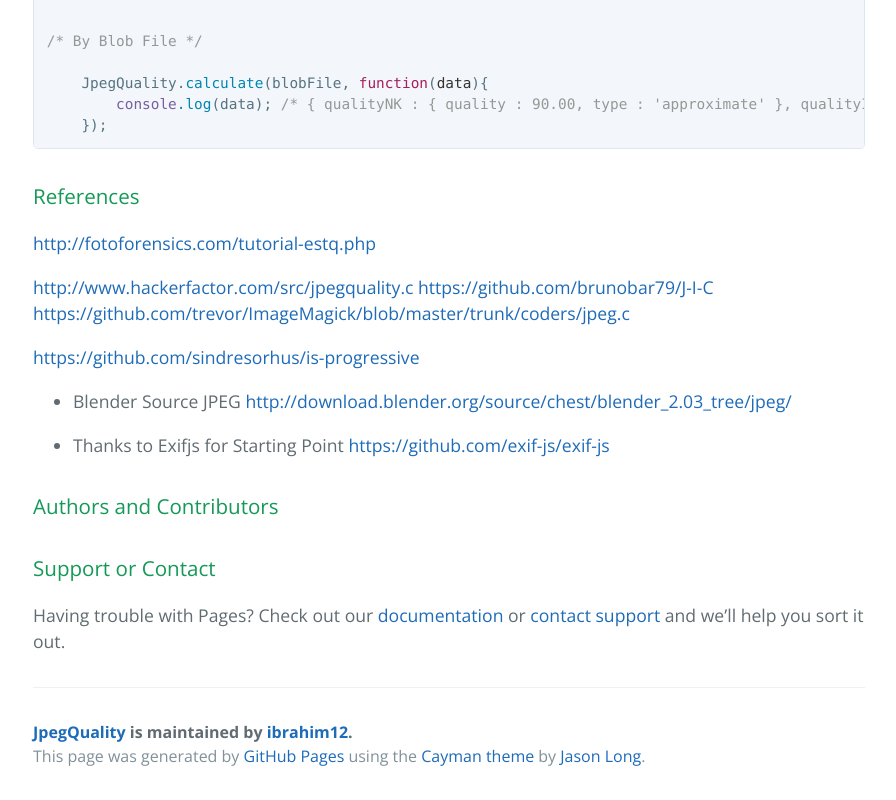
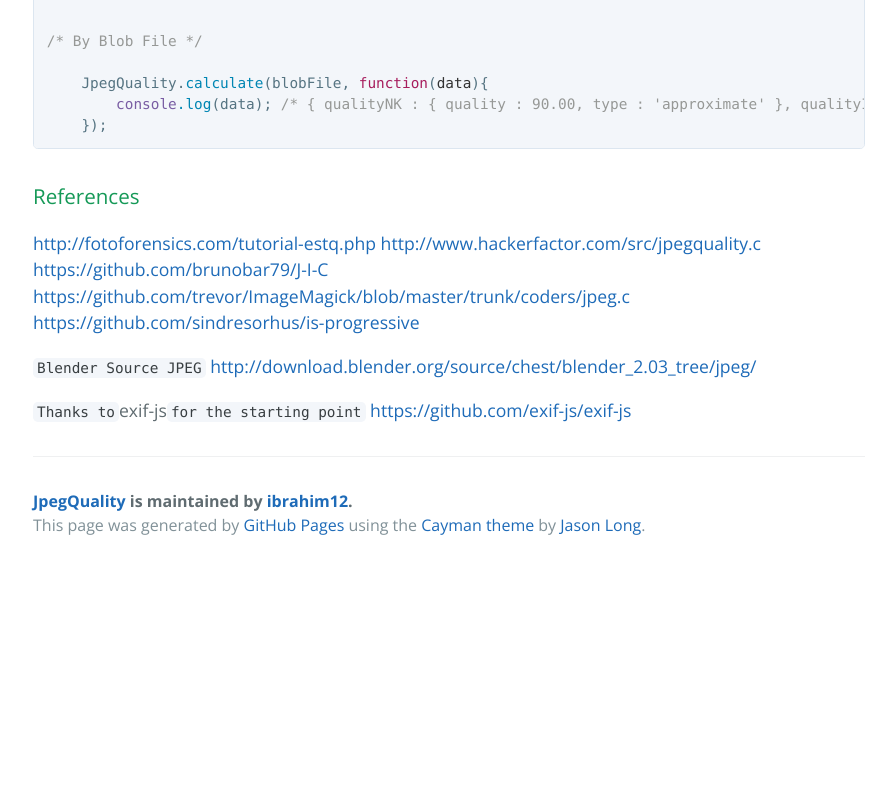
Before and after one commit to ibrahim12/JpegQuality, a plain HTML site: page index.html in a window 1280 px wide. Shown: the part 1199-1999 px from the top of the page, without its empty margins (191-1087 px from the left). After the commit the page ends 1768 px from the top, so only its background shows below. Drawn offline with nearby package versions, Linux system fonts and the light colour scheme.

```diff
--- a/index.html
+++ b/index.html
@@ -76,28 +76,17 @@
 <h3>
 <a id="references" class="anchor" href="#references" aria-hidden="true"><span class="octicon octicon-link"></span></a>References</h3>
 
-<p><a href="http://fotoforensics.com/tutorial-estq.php">http://fotoforensics.com/tutorial-estq.php</a></p>
+<p><a href="http://fotoforensics.com/tutorial-estq.php">http://fotoforensics.com/tutorial-estq.php</a>
+<a href="http://www.hackerfactor.com/src/jpegquality.c">http://www.hackerfactor.com/src/jpegquality.c</a>
+<a href="https://github.com/brunobar79/J-I-C">https://github.com/brunobar79/J-I-C</a>
+<a href="https://github.com/trevor/ImageMagick/blob/master/trunk/coders/jpeg.c">https://github.com/trevor/ImageMagick/blob/master/trunk/coders/jpeg.c</a>
+<a href="https://github.com/sindresorhus/is-progressive">https://github.com/sindresorhus/is-progressive</a></p>
 
-<p><a href="http://www.hackerfactor.com/src/jpegquality.c">http://www.hackerfactor.com/src/jpegquality.c</a>
-<a href="https://github.com/brunobar79/J-I-C">https://github.com/brunobar79/J-I-C</a>
-<a href="https://github.com/trevor/ImageMagick/blob/master/trunk/coders/jpeg.c">https://github.com/trevor/ImageMagick/blob/master/trunk/coders/jpeg.c</a></p>
+<p><code>Blender Source JPEG</code>
+<a href="http://download.blender.org/source/chest/blender_2.03_tree/jpeg/">http://download.blender.org/source/chest/blender_2.03_tree/jpeg/</a></p>
 
-<p><a href="https://github.com/sindresorhus/is-progressive">https://github.com/sindresorhus/is-progressive</a></p>
-
-<ul>
-<li><p>Blender Source JPEG
-<a href="http://download.blender.org/source/chest/blender_2.03_tree/jpeg/">http://download.blender.org/source/chest/blender_2.03_tree/jpeg/</a></p></li>
-<li><p>Thanks to Exifjs for Starting Point
-<a href="https://github.com/exif-js/exif-js">https://github.com/exif-js/exif-js</a></p></li>
-</ul>
-
-<h3>
-<a id="authors-and-contributors" class="anchor" href="#authors-and-contributors" aria-hidden="true"><span class="octicon octicon-link"></span></a>Authors and Contributors</h3>
-
-<h3>
-<a id="support-or-contact" class="anchor" href="#support-or-contact" aria-hidden="true"><span class="octicon octicon-link"></span></a>Support or Contact</h3>
-
-<p>Having trouble with Pages? Check out our <a href="https://help.github.com/pages">documentation</a> or <a href="https://github.com/contact">contact support</a> and we’ll help you sort it out.</p>
+<p><code>Thanks to</code>exif-js<code>for the starting point</code>
+<a href="https://github.com/exif-js/exif-js">https://github.com/exif-js/exif-js</a></p>
 
       <footer class="site-footer">
         <span class="site-footer-owner"><a href="https://github.com/ibrahim12/JpegQuality">JpegQuality</a> is maintained by <a href="https://github.com/ibrahim12">ibrahim12</a>.</span>
```
Also changed, not shown: params.json (+1 -1 lines).
